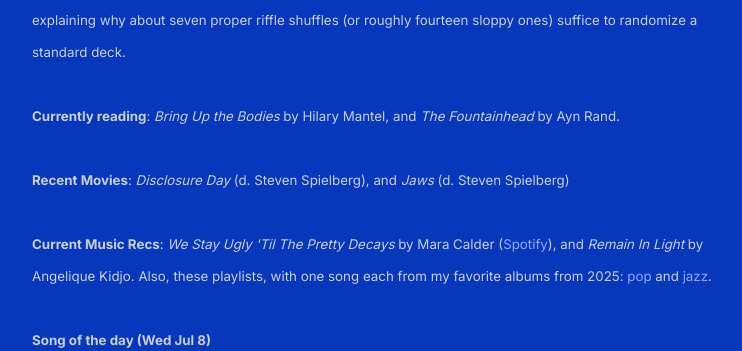
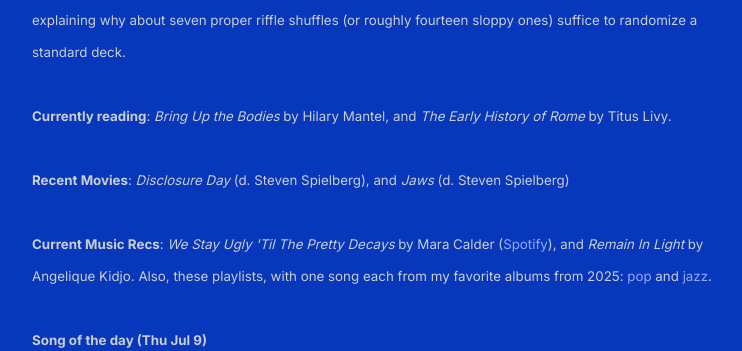
Before and after one commit to shihankanungo/shihankanungo.github.io, a Jekyll site: the page built from index.md, in a window 1280 px wide and 900 px high, scrolled down 695 px, cut to the strip 152-503 px from the top of the window. Shown: the whole strip, without its empty margins (248-990 px from the left). Built offline with Jekyll 4.4.1, drawn with Linux system fonts in a browser that asks for light colours.

Commit message:
Update _config.yml

```diff
--- a/_config.yml
+++ b/_config.yml
@@ -8,14 +8,14 @@ description: > # description of the site (multiple lines allowed)
 
           <small><b>Recent news</b>: <i>Universality of Cutoff for Riffle Shuffling.</i> Recently, Mark Sellke and collaborators proved that riffle shuffles exhibit a universal cutoff phenomenon: regardless of the distribution of cuts, a deck remains far from random until a critical number of shuffles, after which it becomes nearly uniform almost instantaneously—explaining why about seven proper riffle shuffles (or roughly fourteen sloppy ones) suffice to randomize a standard deck.</small>
           <br /><br />
-          <small><b>Currently reading</b>: <i>Bring Up the Bodies</i> by Hilary Mantel, and <i>The Fountainhead</i> by Ayn Rand.</small>
+          <small><b>Currently reading</b>: <i>Bring Up the Bodies</i> by Hilary Mantel, and <i>The Early History of Rome</i> by Titus Livy.</small>
           <br /><br />
           <small><b>Recent Movies</b>: <i>Disclosure Day</i> (d. Steven Spielberg), and <i>Jaws</i> (d. Steven Spielberg)</small>
           <br /><br />
           <small><b>Current Music Recs</b>: <i>We Stay Ugly 'Til The Pretty Decays</i> by Mara Calder (<a href="https://open.spotify.com/album/2pacOfhvZZHtuYZJnJrwg8?si=9Am8PVTjSkuYAoIyD-RNSQ">Spotify</a>), and <i>Remain In Light</i> by Angelique Kidjo. Also, these playlists, with one song each from my favorite albums from 2025: <a href="https://open.spotify.com/playlist/0b6ipXilq8yItCkbfxZRbl?si=022493cba1c64e71">pop</a> and <a href="https://open.spotify.com/playlist/2iO14usuhKlftJvaT3AK0R?si=7f8887dec02c4fed">jazz</a>. </small>
           <br /><br />
-          <small><b>Song of the day (Wed Jul 8)</b></small>
-          <iframe data-testid="embed-iframe" style="border-radius:12px" src="https://open.spotify.com/embed/track/2jLV288i8oNS74Ck85nKcj?utm_source=generator&si=f31bdf4e03114496" width="100%" height="152" frameBorder="0" allowfullscreen="" allow="autoplay; clipboard-write; encrypted-media; fullscreen; picture-in-picture" loading="lazy"></iframe>
+          <small><b>Song of the day (Thu Jul 9)</b></small>
+          <iframe data-testid="embed-iframe" style="border-radius:12px" src="https://open.spotify.com/embed/track/4h0EXpatqJImv4VRgvX6po?utm_source=generator&si=d64f75023f2d44db" width="100%" height="152" frameBorder="0" allowfullscreen="" allow="autoplay; clipboard-write; encrypted-media; fullscreen; picture-in-picture" loading="lazy"></iframe>
 
          <br /><br /><br /><br />
 
@@ -24,7 +24,7 @@ permalink: /:slug
 
 favicon: "./logo.png" # relative path to site's favicon
 
-#(Thu Jul 9)
+#(Fri Jul 10)
 #theme: moonwalk # if you are using GitHub Pages, change it to remote_theme: abhinavs/moonwalk
 remote_theme: abhinavs/moonwalk
 
```
